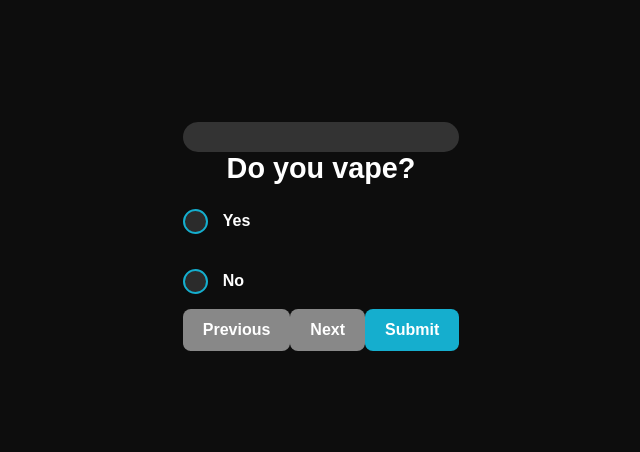
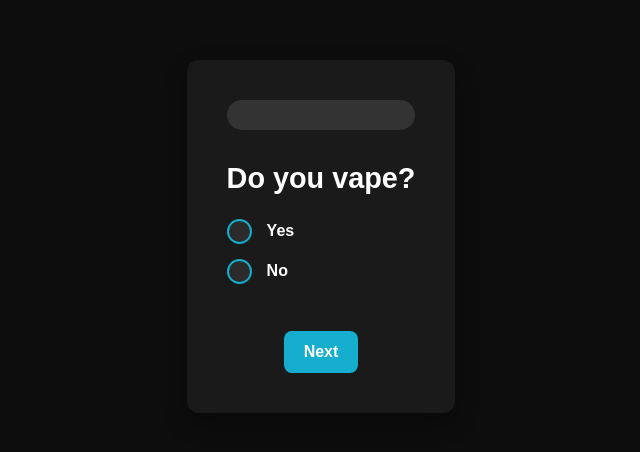
Before and after one commit to 0x-4b/survey-frontend, a React (Create React App) app: page /survey in a window 1280 px wide. Shown: the part 164-616 px from the top of the page, without its empty margins (319-959 px from the left). Built offline with nearby package versions, Linux system fonts and the light colour scheme; the HTML template or start-up script is replaced by a standard one.

Commit message:
Changed Survey component

```diff
--- a/src/components/Survey.js
+++ b/src/components/Survey.js
@@ -59,15 +59,7 @@ const Survey = () => {
     const currentQuestion = filteredQuestions[currentQuestionIndex];
     const currentAnswer = formData[currentQuestion.name];
 
-    if (currentQuestionIndex === 0 && !currentAnswer) {
-      setModal({
-        isOpen: true,
-        message: "Please answer the first question: Do you vape?",
-      });
-      return;
-    }
-
-    if (currentQuestion.required && (!currentAnswer || currentAnswer.length === 0)) {
+    if (!currentAnswer || (Array.isArray(currentAnswer) && currentAnswer.length === 0)) {
       setModal({
         isOpen: true,
         message: "Please answer this question before proceeding.",
@@ -86,23 +78,40 @@ const Survey = () => {
     }
   };
 
+
   const handleSubmit = async (e) => {
     e.preventDefault();
+
+    const unansweredQuestions = filteredQuestions.filter(
+      (q) => q.required && (!formData[q.name] || formData[q.name].length === 0)
+    );
+
+    if (unansweredQuestions.length > 0) {
+      setModal({
+        isOpen: true,
+        message: "Please answer all required questions before submitting the survey.",
+      });
+      return;
+    }
+
     setIsSubmitting(true);
 
+    // Prepare survey data in the required structure
     const surveyData = {
-      vape: formData.vape,
-      responses: Object.keys(formData)
-        .filter((key) => key !== 'comments' || formData[key] !== "")
-        .map((key) => ({
-          questionId: key,
-          answer: Array.isArray(formData[key]) ? formData[key] : [formData[key]],
+      vape: formData.vape, // For the vape question
+      responses: filteredQuestions
+        .filter((q) => q.name !== 'vape') // Exclude vape question here
+        .map((q) => ({
+          questionId: q.name, // Question identifier
+          answer: Array.isArray(formData[q.name]) ? formData[q.name] : [formData[q.name]], // Store answers as an array
         })),
-      comments: formData.comments || "",
+      comments: formData.comments || '',
     };
 
+    setTimeout(async () => {
       try {
-      const response = await fetch('/api/surveys', {
+        const apiUrl = process.env.REACT_APP_API_URL;
+        const response = await fetch(`${apiUrl}/api/surveys`, {
           method: 'POST',
           headers: { 'Content-Type': 'application/json' },
           body: JSON.stringify(surveyData),
@@ -111,13 +120,22 @@ const Survey = () => {
         if (!response.ok) throw new Error(`Error: ${response.statusText}`);
 
         setSubmitted(true);
+        setModal({
+          isOpen: true,
+          message: "Survey submitted successfully!",
+        });
       } catch (error) {
         console.error('Error submitting survey:', error);
-      alert('There was an error submitting the survey. Please try again.');
+        setModal({
+          isOpen: true,
+          message: 'There was an error submitting the survey. Please try again.',
+        });
       } finally {
-      setTimeout(() => setIsSubmitting(false), 2000);
+        setIsSubmitting(false);
       }
+    }, 1000); // Processing delay
   };
+
 
   useEffect(() => {
     const timer = setTimeout(() => setIsLoading(false), 1000);
@@ -133,27 +151,8 @@ const Survey = () => {
 
   const filteredQuestions = questions.filter((q) => q.renderCondition());
 
-  const isCurrentQuestionAnswered = () => {
-    const currentQuestion = filteredQuestions[currentQuestionIndex];
-    const currentAnswer = formData[currentQuestion.name];
-    return currentQuestion.isCheckbox
-      ? Array.isArray(currentAnswer) && currentAnswer.length > 0
-      : currentAnswer !== undefined && currentAnswer !== '';
-  };
-
-  const isNextButtonDisabled = !isCurrentQuestionAnswered();
-
-  if (submitted) {
   return (
-      <Modal
-        message="Survey submitted successfully!"
-        onClose={() => navigate('/')}
-      />
-    );
-  }
-
-  return (
-    <div className="survey-form">
+    <div className="survey-container">
       {isLoading && <Loading />}
       {!isLoading && (
         <>
@@ -163,7 +162,7 @@ const Survey = () => {
               onClose={() => setModal({ isOpen: false, message: '' })}
             />
           )}
-          {isSubmitting && <Modal message="Processing..." isLoading />}
+
           <ProgressBar
             progress={
               filteredQuestions.length === 1
@@ -179,14 +178,14 @@ const Survey = () => {
                 name={filteredQuestions[currentQuestionIndex].name}
                 value={formData[filteredQuestions[currentQuestionIndex].name] || ''}
                 onChange={(e) =>
-                  handleInputChange(e, filteredQuestions[currentQuestionIndex].name, false)
+                  handleInputChange(e, filteredQuestions[currentQuestionIndex].name)
                 }
-                placeholder="Write your comments here..."
+                placeholder="Type your response..."
               />
             ) : (
-              <div className="options">
-                {filteredQuestions[currentQuestionIndex].options.map((option, index) => (
-                  <label key={index}>
+              filteredQuestions[currentQuestionIndex].options.map((option) => (
+                <div className="option" key={option}>
+                  <label>
                     <input
                       type={
                         filteredQuestions[currentQuestionIndex].isCheckbox
@@ -196,9 +195,14 @@ const Survey = () => {
                       name={filteredQuestions[currentQuestionIndex].name}
                       value={option}
                       checked={
-                        filteredQuestions[currentQuestionIndex].isCheckbox
-                          ? formData[filteredQuestions[currentQuestionIndex].name]?.includes(option)
-                          : formData[filteredQuestions[currentQuestionIndex].name] === option
+                        Array.isArray(
+                          formData[filteredQuestions[currentQuestionIndex].name]
+                        )
+                          ? formData[
+                              filteredQuestions[currentQuestionIndex].name
+                            ].includes(option)
+                          : formData[filteredQuestions[currentQuestionIndex].name] ===
+                            option
                       }
                       onChange={(e) =>
                         handleInputChange(
@@ -210,27 +214,21 @@ const Survey = () => {
                     />
                     {option}
                   </label>
-                ))}
                 </div>
+              ))
             )}
           </div>
-          <div className="navigation-buttons">
-            <button onClick={handlePrevious} disabled={currentQuestionIndex === 0}>
-              Previous
-            </button>
-            <button
-              onClick={handleNext}
-              disabled={isNextButtonDisabled}
-            >
-              Next
-            </button>
-            <button
-              className="submit-button"
-              onClick={handleSubmit}
-              disabled={isSubmitting}
-            >
-              Submit
-            </button>
+
+          <div className="survey-navigation">
+            {currentQuestionIndex > 0 && (
+              <button onClick={handlePrevious}>Previous</button>
+            )}
+            {currentQuestionIndex < filteredQuestions.length - 1 && (
+              <button onClick={handleNext}>Next</button>
+            )}
+            {currentQuestionIndex === filteredQuestions.length - 1 && (
+              <button className = 'submit' onClick={handleSubmit}>Submit</button>
+            )}
           </div>
         </>
       )}
```
Lines whose indentation alone changed are shown as unchanged.
